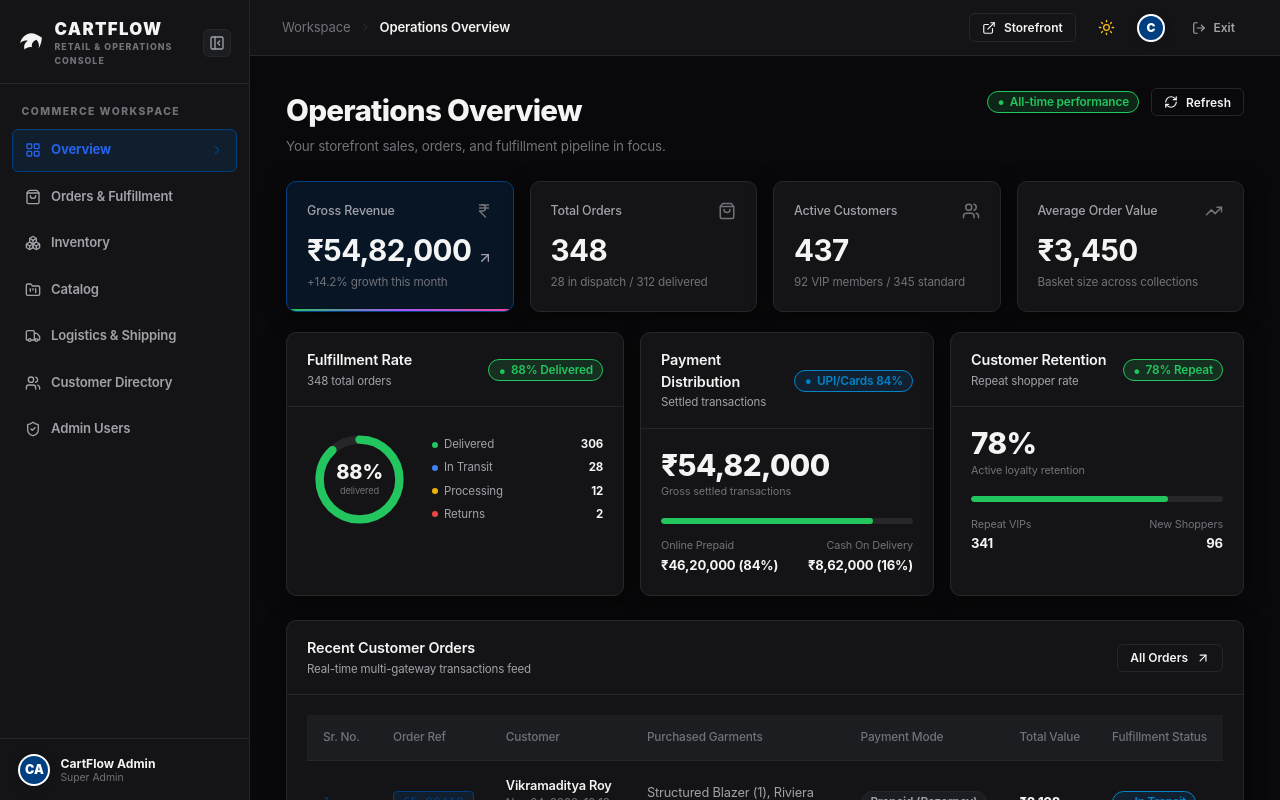
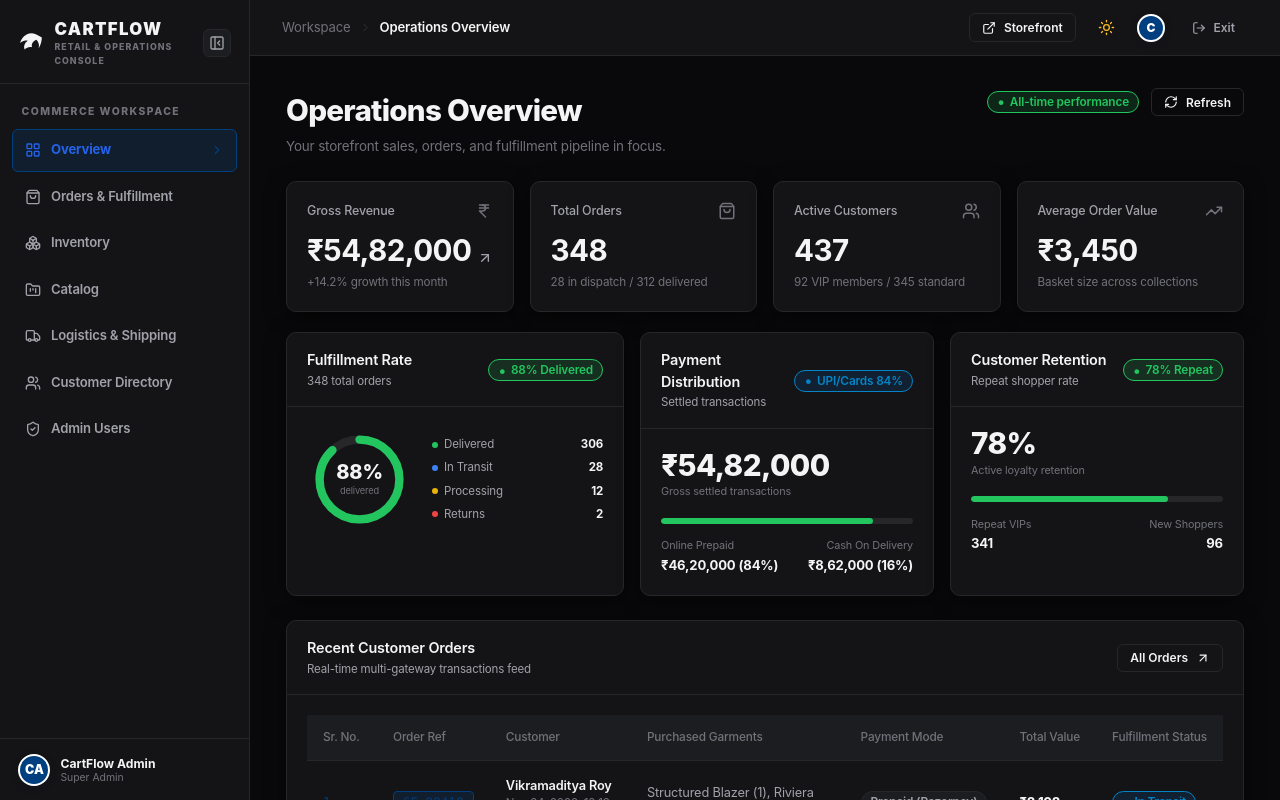
Before and after one commit to ER-DipanshuSaini/cart_flow-advance_ecom, a React (Vite) app in the folder frontend/cart_flow_fe/: page /admin/overview in a window 1280 px wide. Built offline with nearby package versions, Linux system fonts and the light colour scheme.

Commit message:
card highlight remove

```diff
--- a/frontend/cart_flow_fe/src/components/ui/Card/Card.css
+++ b/frontend/cart_flow_fe/src/components/ui/Card/Card.css
@@ -13,20 +13,6 @@
 .cf-ui-card.is-hoverable:hover {
   border-color: var(--cf-border-hover);
   transform: translateY(-1px);
-}
-
-.cf-ui-card.is-highlighted {
-  background-color: var(--cf-accent-primary-tint);
-  border-color: var(--cf-accent-primary);
-}
-
-.cf-card-gradient-indicator {
-  position: absolute;
-  bottom: 0;
-  left: 0;
-  right: 0;
-  height: 2px;
-  background: linear-gradient(90deg, #22c55e 0%, #a855f7 50%, #ec4899 100%);
 }
 
 .cf-ui-card-header {
--- a/frontend/cart_flow_fe/src/components/ui/Card/Card.jsx
+++ b/frontend/cart_flow_fe/src/components/ui/Card/Card.jsx
@@ -6,18 +6,14 @@ export default function Card({
   children,
   className = '',
   hoverable = false,
-  highlighted = false,
   ...props
 }) {
   return (
     <div
-      className={`cf-ui-card ${hoverable ? 'is-hoverable' : ''} ${
-        highlighted ? 'is-highlighted' : ''
-      } ${className}`}
+      className={`cf-ui-card ${hoverable ? 'is-hoverable' : ''} ${className}`}
       {...props}
     >
       {children}
-      {highlighted && <div className="cf-card-gradient-indicator" />}
     </div>
   );
 }
@@ -55,11 +51,10 @@ export function MetricCard({
   subtext,
   icon: Icon,
   hasArrow = false,
-  highlighted = false,
   className = '',
 }) {
   return (
-    <Card highlighted={highlighted} className={`cf-metric-card-primitive ${className}`}>
+    <Card className={`cf-metric-card-primitive ${className}`}>
       <div className="cf-metric-primitive-top">
         <span className="cf-metric-primitive-title">{title}</span>
         {Icon && <Icon size={18} className="cf-metric-primitive-icon" />}
--- a/frontend/cart_flow_fe/src/pages/Showcase/ShowcasePage.jsx
+++ b/frontend/cart_flow_fe/src/pages/Showcase/ShowcasePage.jsx
@@ -366,7 +366,6 @@ export default function ShowcasePage() {
                 subtext="40 dispatched packages"
                 icon={Layers}
                 hasArrow={true}
-                highlighted={true}
               />
               <MetricCard
                 title="Customers"
--- a/frontend/cart_flow_fe/src/pages/admin/AdminCatalogPage.jsx
+++ b/frontend/cart_flow_fe/src/pages/admin/AdminCatalogPage.jsx
@@ -228,7 +228,6 @@ export default function AdminCatalogPage() {
           value={metrics.total}
           subtext="Storefront collections"
           icon={FolderKanban}
-          highlighted
         />
         <MetricCard
           title="Active on Store"
--- a/frontend/cart_flow_fe/src/pages/admin/AdminCustomerDetailPage.jsx
+++ b/frontend/cart_flow_fe/src/pages/admin/AdminCustomerDetailPage.jsx
@@ -440,7 +440,6 @@ export default function AdminCustomerDetailPage() {
           value={customer.ordersCount}
           subtext={`Last order: ${customer.lastOrderDate}`}
           icon={ShoppingBag}
-          highlighted
         />
         <MetricCard
           title="Lifetime Spend"
--- a/frontend/cart_flow_fe/src/pages/admin/AdminCustomersPage.jsx
+++ b/frontend/cart_flow_fe/src/pages/admin/AdminCustomersPage.jsx
@@ -192,7 +192,6 @@ export default function AdminCustomersPage() {
           value={customers.length}
           subtext={`${metrics.repeatBuyers} repeat shoppers`}
           icon={Users}
-          highlighted
         />
         <MetricCard
           title="Active Accounts"
--- a/frontend/cart_flow_fe/src/pages/admin/AdminInventoryPage.jsx
+++ b/frontend/cart_flow_fe/src/pages/admin/AdminInventoryPage.jsx
@@ -263,7 +263,6 @@ export default function AdminInventoryPage() {
           value={metrics.total}
           subtext="Catalog SKUs tracked"
           icon={Boxes}
-          highlighted
         />
         <MetricCard
           title="Active on Store"
--- a/frontend/cart_flow_fe/src/pages/admin/AdminLogisticsPage.jsx
+++ b/frontend/cart_flow_fe/src/pages/admin/AdminLogisticsPage.jsx
@@ -224,7 +224,6 @@ export default function AdminLogisticsPage() {
           value="4"
           subtext="Scheduled for 5:00 PM slot"
           icon={Truck}
-          highlighted
         />
         <MetricCard
           title="Avg Transit Time"
--- a/frontend/cart_flow_fe/src/pages/admin/AdminOverviewPage.jsx
+++ b/frontend/cart_flow_fe/src/pages/admin/AdminOverviewPage.jsx
@@ -156,7 +156,6 @@ export default function AdminOverviewPage() {
           subtext="+14.2% growth this month"
           icon={IndianRupee}
           hasArrow
-          highlighted
         />
         <MetricCard
           title="Total Orders"
--- a/frontend/cart_flow_fe/src/pages/admin/AdminUsersPage.jsx
+++ b/frontend/cart_flow_fe/src/pages/admin/AdminUsersPage.jsx
@@ -444,7 +444,6 @@ export default function AdminUsersPage() {
           value={metrics.total}
           subtext="Workspace team accounts"
           icon={Users}
-          highlighted
         />
         <MetricCard
           title="Active Accounts"
```
